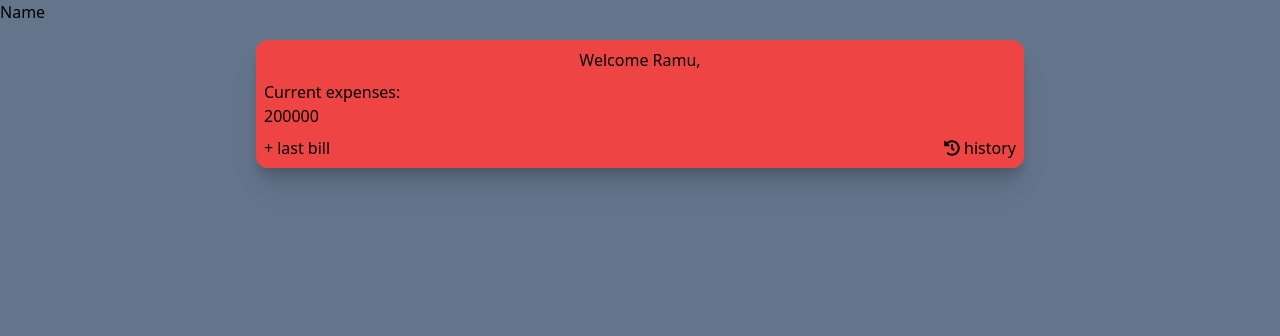
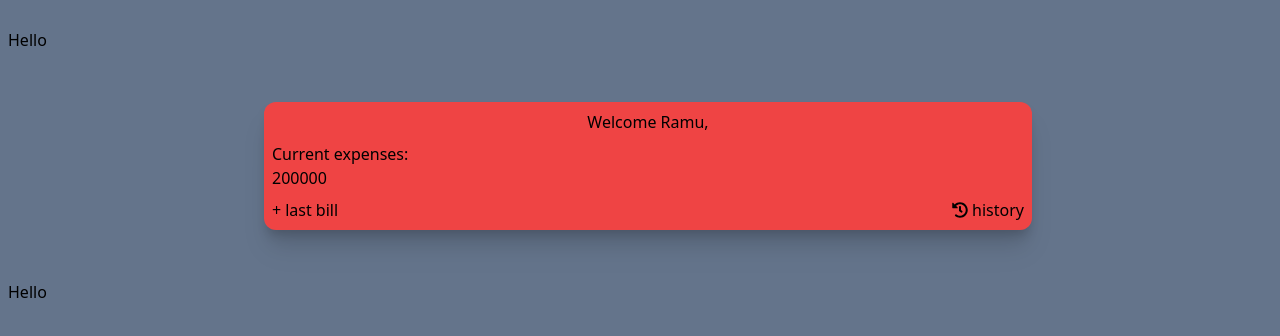
Before and after one commit to Toyashpatil/tiffun, a React (Create React App) app: page / in a window 1280 px wide. Shown: the top 336 px of the page. Built offline with nearby package versions, Linux system fonts and the light colour scheme.

Commit message:
feat:card

```diff
--- a/package.json
+++ b/package.json
@@ -9,6 +9,7 @@
     "firebase": "^10.8.0",
     "react": "^18.2.0",
     "react-dom": "^18.2.0",
+    "react-icons": "^5.0.1",
     "react-router-dom": "^6.22.1",
     "react-scripts": "5.0.1",
     "web-vitals": "^2.1.4"
--- a/src/pages/Home.jsx
+++ b/src/pages/Home.jsx
@@ -4,12 +4,15 @@ import Cards from '../components/Cards'
 const Home = () => {
   return (
     <div className='flex items-start space-y-4 justify-center bg-slate-500 h-[100vh] w-[100vw] overflow-hidden '>
-      <div className='space-y-4'>
-        <div >
-          Name
+      <div className='space-y-[50px] p-2 w-[100%] '>
+        <div className=' mt-5 '>
+          <h1>Hello</h1>
         </div>
         <div className='w-[100vw] flex items-center justify-center '>
           <Cards />
+        </div>
+        <div className=''>
+          <h1>Hello</h1>
         </div>
       </div>
 
```
Also changed, not shown: 1 other file (tests, documents, lock files or other folders).
